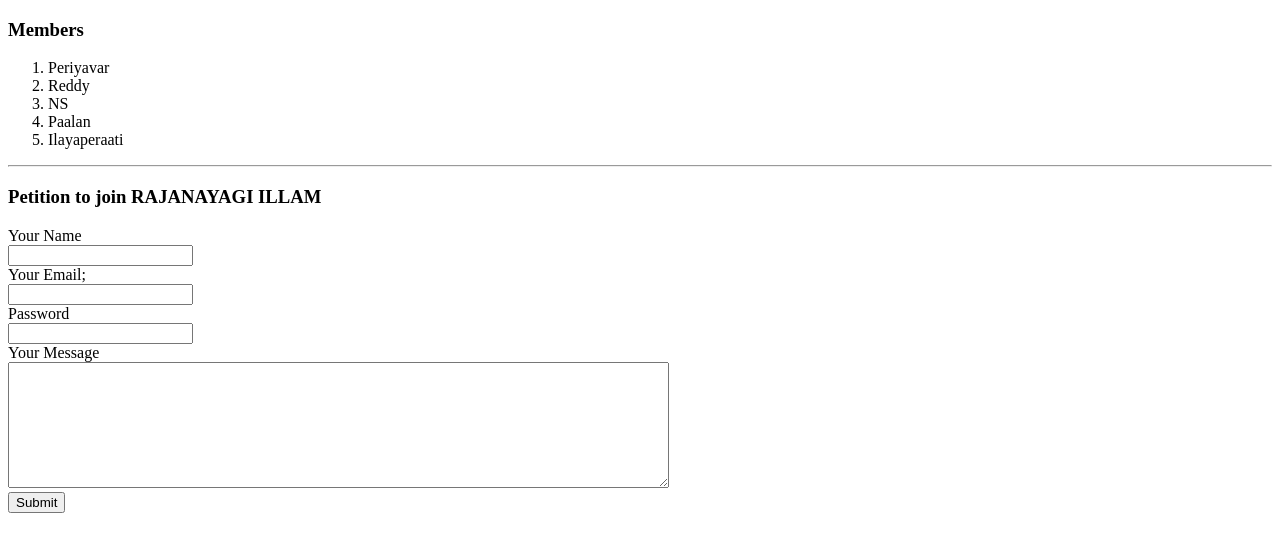
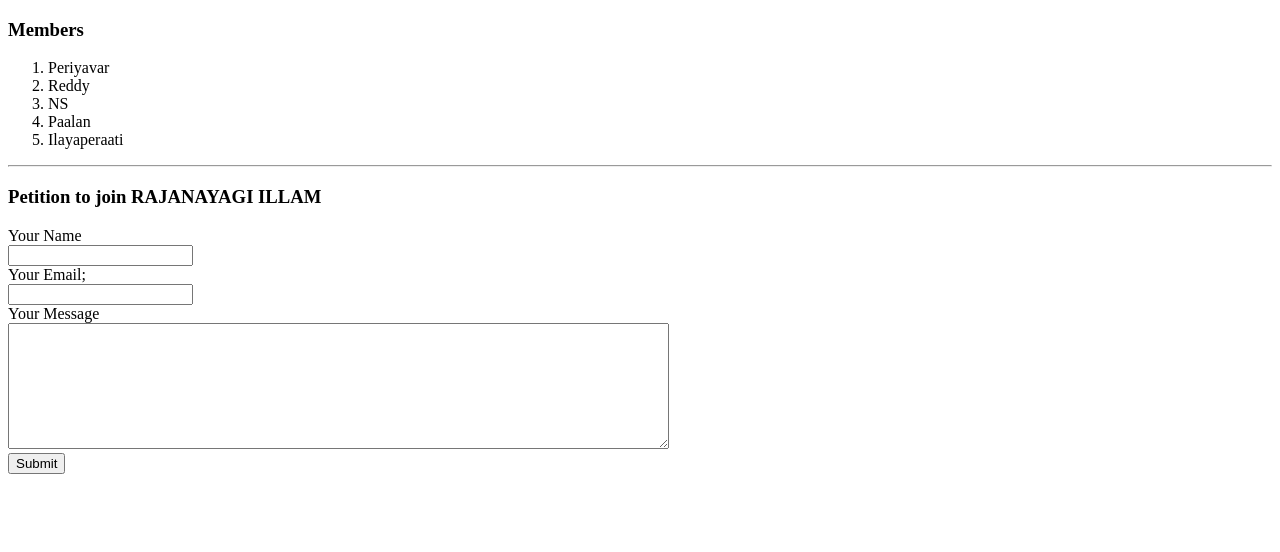
Before and after one commit to Nithin-NSR/NS, a plain HTML site: page member.html in a window 1280 px wide. Drawn offline with Linux system fonts and the light colour scheme.

Commit message:
Update member.html

```diff
--- a/member.html
+++ b/member.html
@@ -20,8 +20,6 @@
       <input type="text" name="" value=""><br>
       <label>Your Email;</label></label><br>
       <input type="email" name="" value=""><br>
-      <label>Password</label><br>
-      <input type="password" name="" value=""><br>
       <label>Your Message</label><br>
       <textarea name="name" rows="8" cols="80"></textarea><br>
       <input type="submit" name="">
```
